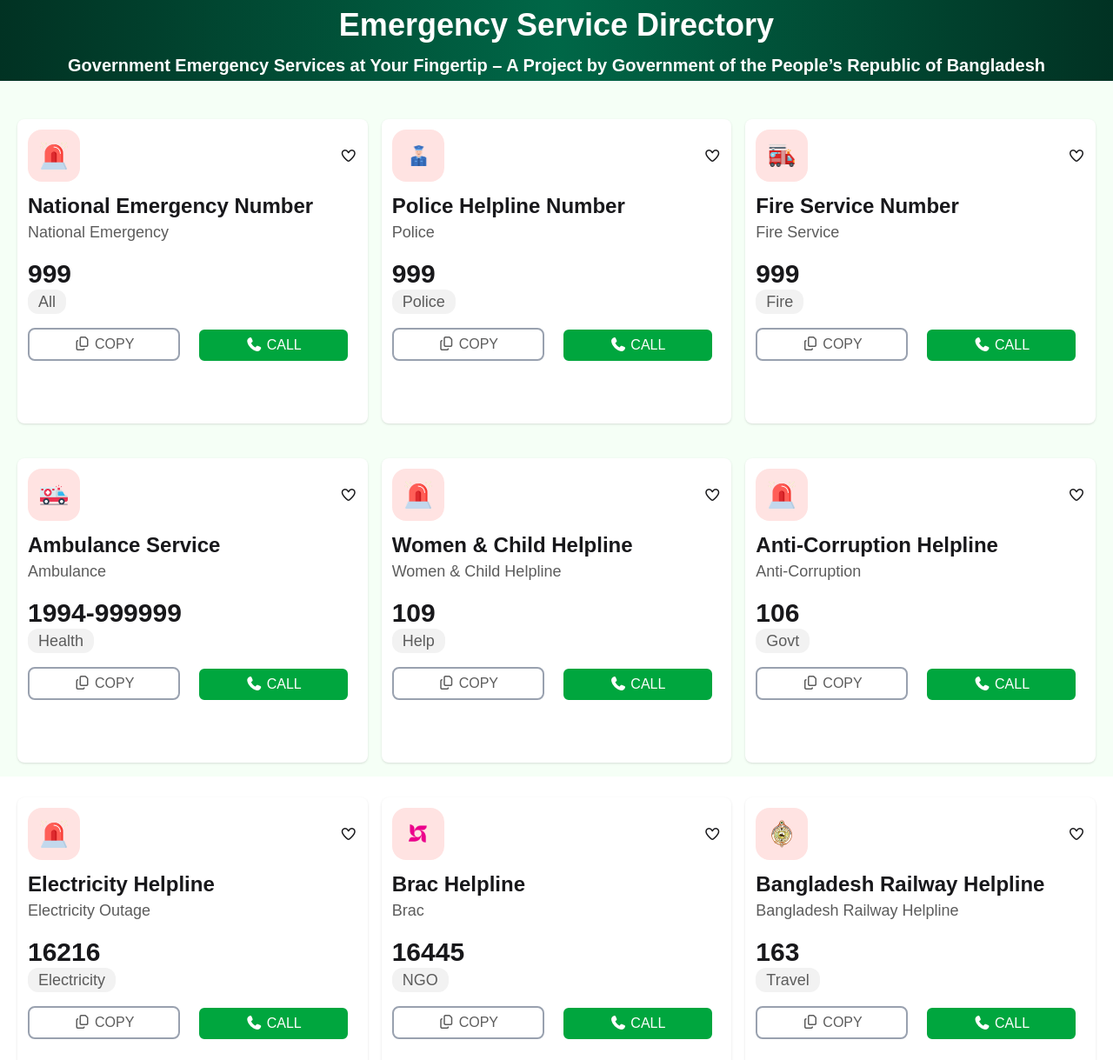
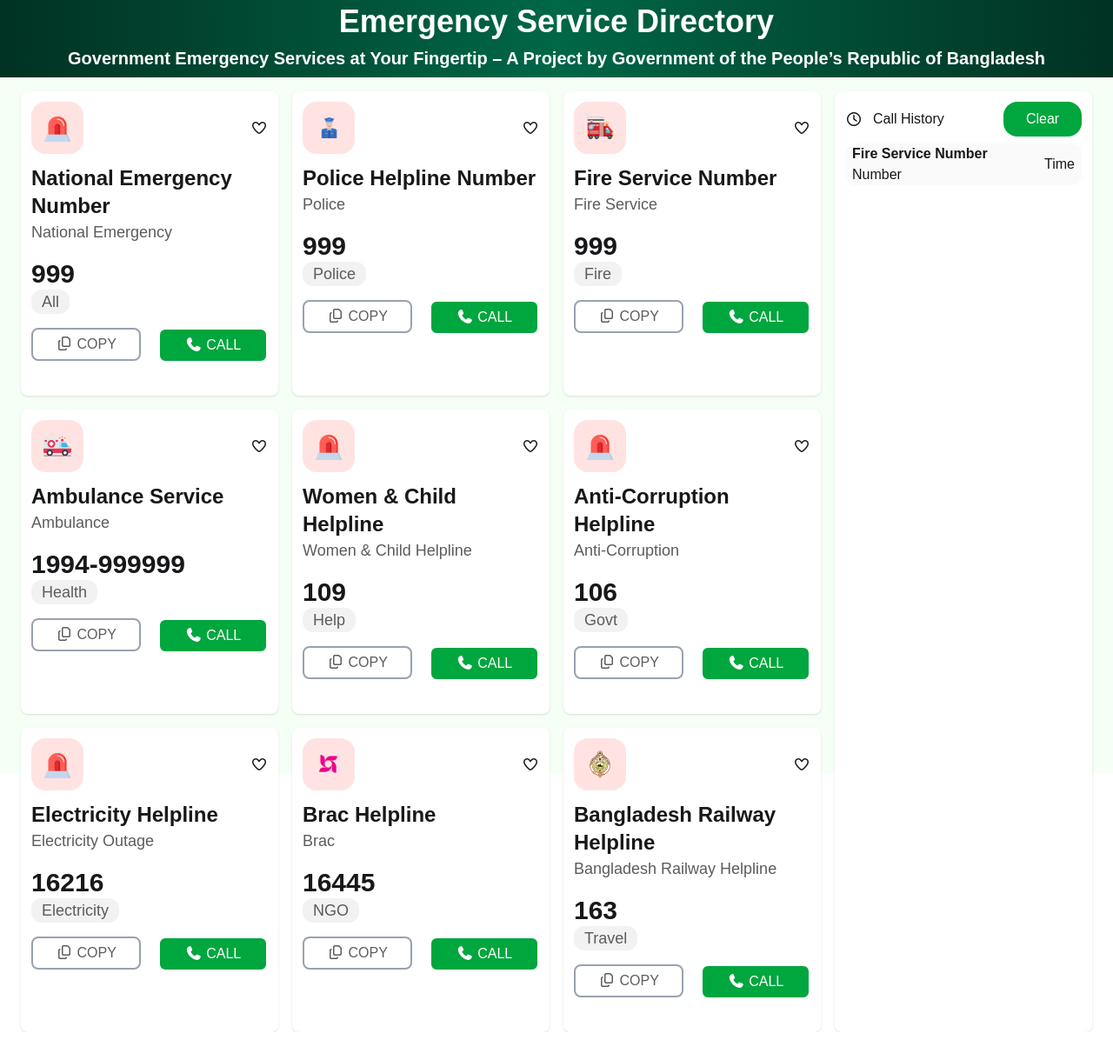
Before and after one commit to Botpng/assignment-5-repo, a plain HTML site: page index.html in a window 1280 px wide. Shown: the part 181-1400 px from the top of the page at 87% size. After the commit the page ends 1368 px from the top, so only its background shows below. Drawn offline with nearby package versions, Linux system fonts and the light colour scheme; a web font is replaced by a local one.

Commit message:
full card done with responsive

```diff
--- a/index.html
+++ b/index.html
@@ -19,8 +19,8 @@
 <body class="hind-madurai max-w-[1920px]">
 
     <!-- heading  part-->
-    <div class="flex justify-between md:px-[60px] py-2">
-        <div class=" flex justify-between items-center">
+    <div class="sm:flex justify-between sm:px-[60px] py-2">
+        <div class="flex items-center justify-center">
             <img class="h-[50px] w-[50px]" src="./assets/logo.png" alt="">
             <h1 class="ml-2 text-[#006747]
             font-black">Emergency <br> Service</h1>
@@ -45,18 +45,19 @@
     </div>
 
     <!-- banner part -->
-    <div class="h-52 bg-gradient-to-r from-[#013223] via-[#006747] to-[#013223] ">
+    <div class="h-max bg-gradient-to-r from-[#013223] via-[#006747] to-[#013223] ">
         <div class="pt-5"><img class="h-[92px] w-[92px] mx-auto " src="./assets/logo-dark.png" alt=""></div>
-        <h1 class="text-4xl text-white font-bold text-center py-3">Emergency Service Directory</h1>
-        <p class="text-xl text-white font-semibold text-center">Government Emergency Services at Your Fingertip – A
+        <h1 class="text-2xl sm:text-4xl text-white font-bold text-center py-2">Emergency Service Directory</h1>
+        <p class="text-xs sm:text-xl text-white font-semibold text-center pb-2">Government Emergency Services at Your
+            Fingertip – A
             Project by
             Government of the People’s Republic of
             Bangladesh</p>
     </div>
 
     <!-- card part -->
-    <div class="bg-[#f5fff6] h-[100vh] px-5 py-8 grid grid-cols-1 lg:grid-cols-3 gap-4 ">
-        <div class="bg-white p-3 shadow-sm my-3 h-[350px] rounded-lg">
+    <div class="bg-[#f5fff6] h-[100vh] px-6 py-4 grid grid-cols-1 lg:grid-cols-4  gap-4  ">
+        <div class="bg-white p-3 shadow-sm h-max lg:h-[350px] rounded-lg">
             <div class="flex justify-between items-center">
                 <div class="bg-[#ffe3e2] rounded-2xl h-[60px] w-[60px] flex justify-center items-center">
                     <img class="h-[32px] w-[32px] " src="./assets/emergency.png" alt="">
@@ -80,7 +81,7 @@
                         class="fa-solid fa-phone"></i> CALL</button>
             </div>
         </div>
-        <div class="bg-white p-3 shadow-sm my-3 h-[350px] rounded-lg">
+        <div class="bg-white p-3 shadow-sm h-max lg:h-[350px]  rounded-lg">
             <div class="flex justify-between items-center">
                 <div class="bg-[#ffe3e2] rounded-2xl h-[60px] w-[60px] flex justify-center items-center">
                     <img class="h-[32px] w-[32px] " src="./assets/police.png" alt="">
@@ -104,7 +105,7 @@
                         class="fa-solid fa-phone"></i> CALL</button>
             </div>
         </div>
-        <div class="bg-white p-3 shadow-sm my-3 h-[350px] rounded-lg">
+        <div class="bg-white p-3 shadow-sm h-max lg:h-[350px]  rounded-lg">
             <div class="flex justify-between items-center">
                 <div class="bg-[#ffe3e2] rounded-2xl h-[60px] w-[60px] flex justify-center items-center">
                     <img class="h-[32px] w-[32px] " src="./assets/fire-service.png" alt="">
@@ -128,7 +129,7 @@
                         class="fa-solid fa-phone"></i> CALL</button>
             </div>
         </div>
-        <div class="bg-white p-3 shadow-sm my-3 h-[350px] rounded-lg">
+        <div class="bg-white p-3 shadow-sm h-max lg:h-[350px]  rounded-lg">
             <div class="flex justify-between items-center">
                 <div class="bg-[#ffe3e2] rounded-2xl h-[60px] w-[60px] flex justify-center items-center">
                     <img class="h-[32px] w-[32px] " src="./assets/ambulance.png" alt="">
@@ -152,7 +153,7 @@
                         class="fa-solid fa-phone"></i> CALL</button>
             </div>
         </div>
-        <div class="bg-white p-3 shadow-sm my-3 h-[350px] rounded-lg">
+        <div class="bg-white p-3 shadow-sm h-max lg:h-[350px] rounded-lg">
             <div class="flex justify-between items-center">
                 <div class="bg-[#ffe3e2] rounded-2xl h-[60px] w-[60px] flex justify-center items-center">
                     <img class="h-[32px] w-[32px] " src="./assets/emergency.png" alt="">
@@ -176,7 +177,7 @@
                         class="fa-solid fa-phone"></i> CALL</button>
             </div>
         </div>
-        <div class="bg-white p-3 shadow-sm my-3 h-[350px] rounded-lg">
+        <div class="bg-white p-3 shadow-sm h-max lg:h-[350px]  rounded-lg">
             <div class="flex justify-between items-center">
                 <div class="bg-[#ffe3e2] rounded-2xl h-[60px] w-[60px] flex justify-center items-center">
                     <img class="h-[32px] w-[32px] " src="./assets/emergency.png" alt="">
@@ -200,7 +201,7 @@
                         class="fa-solid fa-phone"></i> CALL</button>
             </div>
         </div>
-        <div class="bg-white p-3 shadow-sm my-3 h-[350px] rounded-lg">
+        <div class="bg-white p-3 shadow-sm h-max lg:h-[350px]  rounded-lg">
             <div class="flex justify-between items-center">
                 <div class="bg-[#ffe3e2] rounded-2xl h-[60px] w-[60px] flex justify-center items-center">
                     <img class="h-[32px] w-[32px] " src="./assets/emergency.png" alt="">
@@ -225,7 +226,7 @@
                         class="fa-solid fa-phone"></i> CALL</button>
             </div>
         </div>
-        <div class="bg-white p-3 shadow-sm my-3 h-[350px] rounded-lg">
+        <div class="bg-white p-3 shadow-sm h-max lg:h-[350px]  rounded-lg">
             <div class="flex justify-between items-center">
                 <div class="bg-[#ffe3e2] rounded-2xl h-[60px] w-[60px] flex justify-center items-center">
                     <img class="h-[32px] w-[32px] " src="./assets/brac.png" alt="">
@@ -249,7 +250,7 @@
                         class="fa-solid fa-phone"></i> CALL</button>
             </div>
         </div>
-        <div class="bg-white p-3 shadow-sm my-3 h-[350px] rounded-lg">
+        <div class="bg-white p-3 shadow-sm h-max lg:h-[350px]  rounded-lg">
             <div class="flex justify-between items-center">
                 <div class="bg-[#ffe3e2] rounded-2xl h-[60px] w-[60px] flex justify-center items-center">
                     <img class="h-[32px] w-[32px] " src="./assets/Bangladesh-Railway.png" alt="">
@@ -276,7 +277,7 @@
 
 
         <!-- call history -->
-        <div class="grid-rows-3 bg-white p-3 shadow-sm my-3 rounded-lg">
+        <div class=" lg:col-start-4 lg:row-start-1 row-span-3 bg-white p-3 shadow-sm rounded-lg">
             <div class="flex justify-between items-center">
                 <div class="flex gap-3  items-center"><i class="fa-regular fa-clock"></i>
                     <h1 class="font-medium">Call History</h1>
@@ -285,7 +286,7 @@
                     <p>Clear</p>
                 </div>
             </div>
-            <div class="flex justify-between items-center bg-[#fafafa] my-2 rounded-xl">
+            <div class="flex justify-between items-center bg-[#fafafa] rounded-xl my-2 px-2">
                 <div>
                     <h1 class="font-semibold">Fire Service Number</h1>
                     <p>Number</p>
```
